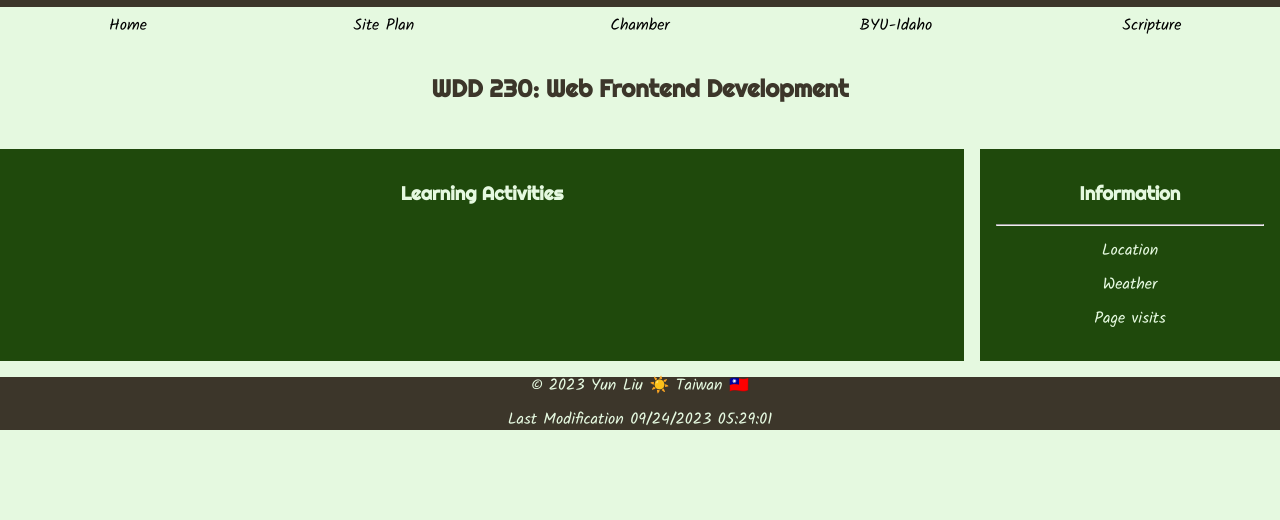
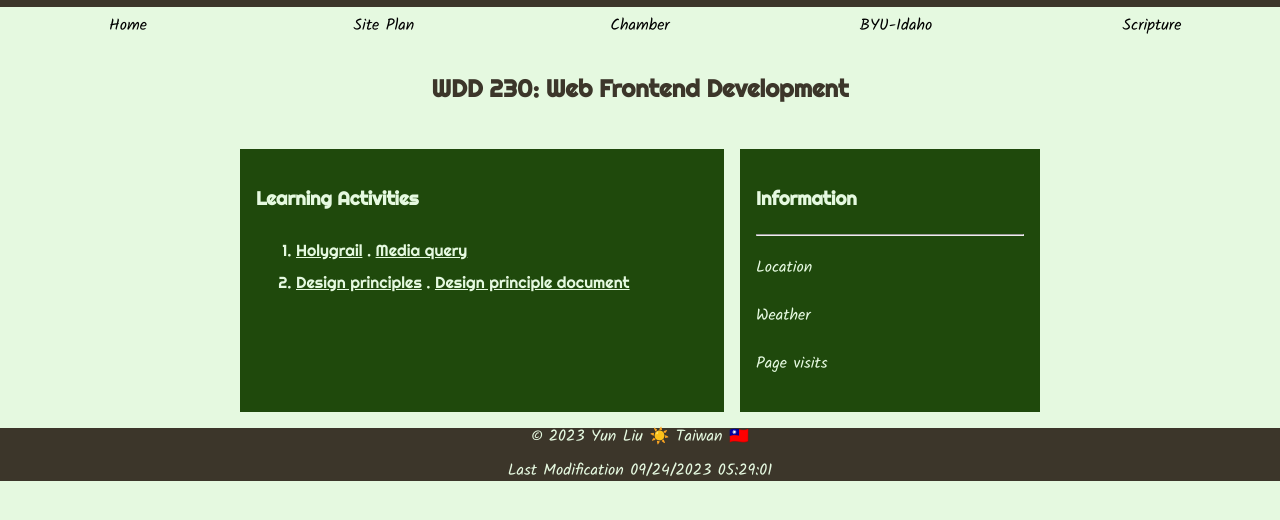
Before and after one commit to runyun/wdd230, a plain HTML site: page index.html in a window 1280 px wide. Shown: the part 262-782 px from the top of the page. Drawn offline with Linux system fonts and the light colour scheme.

Commit message:
Add hyperlink to activities on the home page

```diff
--- a/index.html
+++ b/index.html
@@ -34,9 +34,18 @@
         <h2>WDD 230: Web Frontend Development</h2>
         <section class="card">
             <h3>Learning Activities</h3>
-            <ul>
-                <li><a></a></li>
-            </ul>
+            <ol>
+                <li>
+                    <a href="lesson01/holygrail.html">Holygrail</a>
+                    <span> . </span>
+                    <a href="lesson01/media-query.html">Media query</a>
+                </li>
+                <li>
+                    <a href="lesson02/design.html">Design principles</a>
+                    <span> . </span>
+                    <a href="lesson02/design-principles.html">Design principle document</a>
+                </li>
+            </ol>
         </section>
         <section class="card">
            <h3>Information</h3>
--- a/styles/base.css
+++ b/styles/base.css
@@ -25,7 +25,7 @@ main {
     display: grid;
     grid-template-columns: 1fr;
     gap: 1rem;
-    max-width: 1800px;
+    max-width: 800px;
     margin: auto;
 }
 
@@ -80,10 +80,15 @@ img {
     border-radius: 15px;
 }
 
+.card {
+    line-height: 2rem;
+    text-align: left;
+}
+
 .card p {
     font-family: var(--paragraph-font), "Lucida Sans Typewriter", monospace;
 }
 
-.card ul {
-    list-style: none;
+.card a {
+    color:var(--accent1-color);
 }
```
